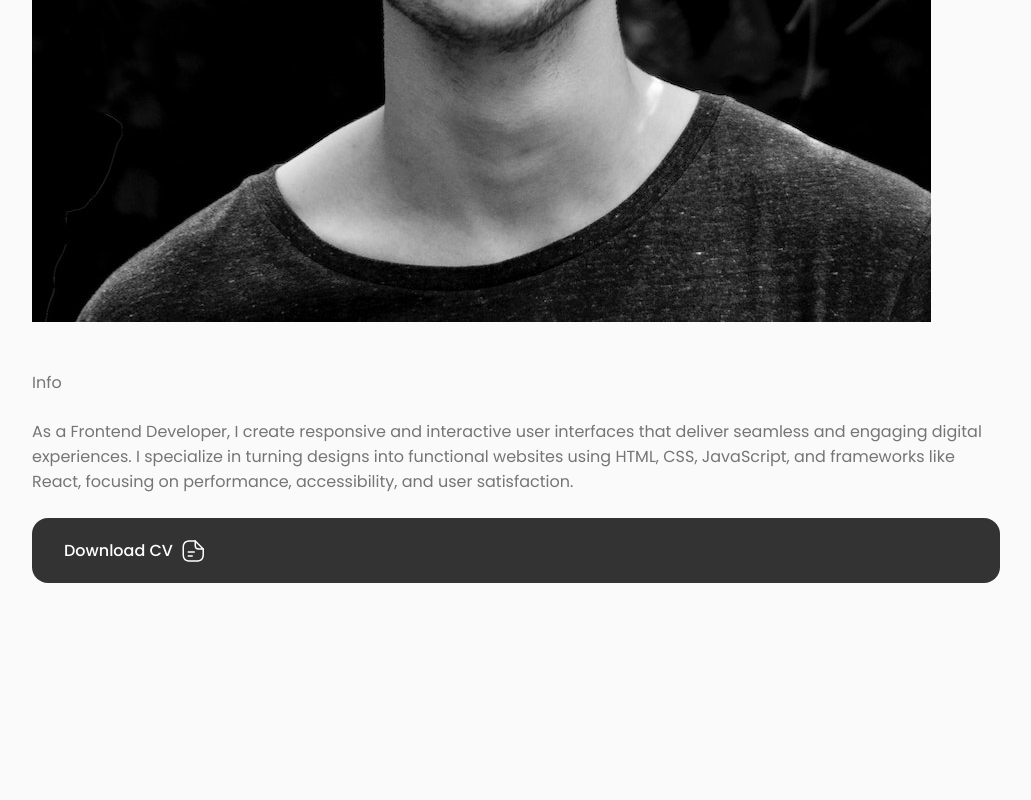
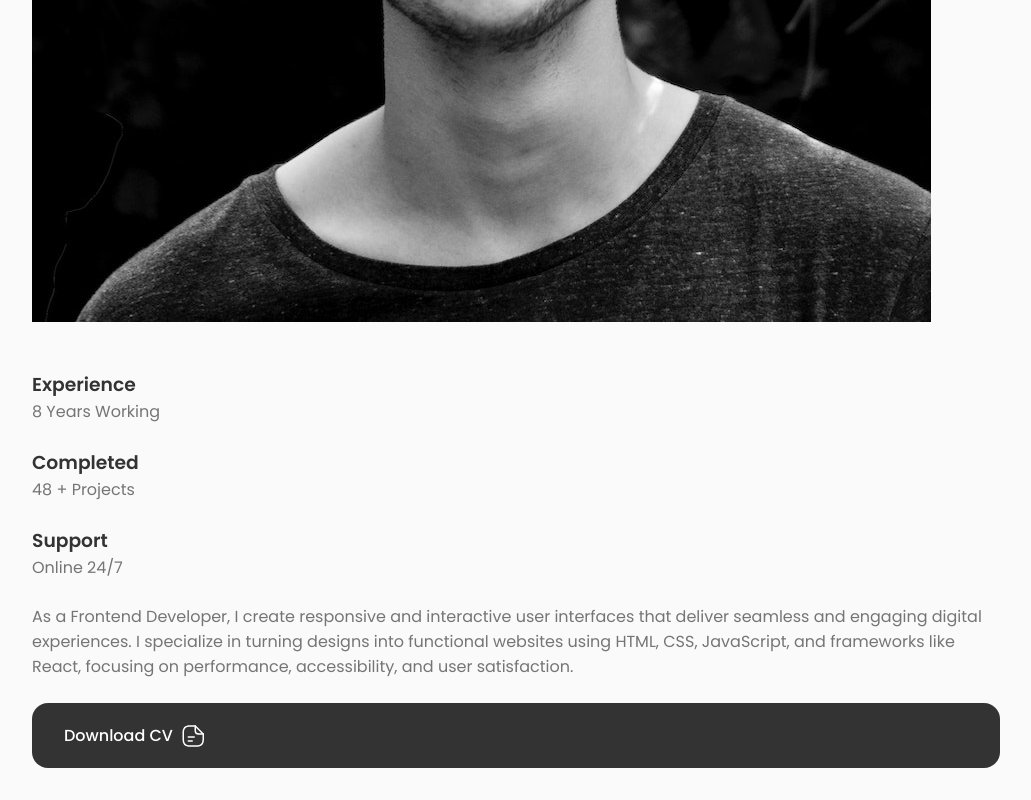
Before and after one commit to nathalipf/Portafolio, a React (Create React App) app: page / in a window 1280 px wide. Shown: the part 1473-2273 px from the top of the page, without its empty margins (124-1155 px from the left). Before the commit the page ends 2088 px from the top, so only its background shows below. Built offline with nearby package versions, Linux system fonts and the light colour scheme.

Commit message:
First update in Info.jsx

```diff
--- a/src/components/about/Info.jsx
+++ b/src/components/about/Info.jsx
@@ -2,7 +2,23 @@ import React from 'react'
 
 const Info = () => {
   return (
-    <div>Info</div>
+    <div className="about__info grid">
+        <div className="about__box">
+            <h3 className="about__tiitle">Experience</h3>
+            <span className="about__subtitle">8 Years Working</span>
+        </div>
+
+        <div className="about__box">
+            <h3 className="about__tiitle">Completed</h3>
+            <span className="about__subtitle">48 + Projects</span>
+        </div>
+
+        <div className="about__box">
+            <h3 className="about__tiitle">Support</h3>
+            <span className="about__subtitle">Online 24/7</span>
+        </div>
+
+    </div>
   )
 }
 
```
